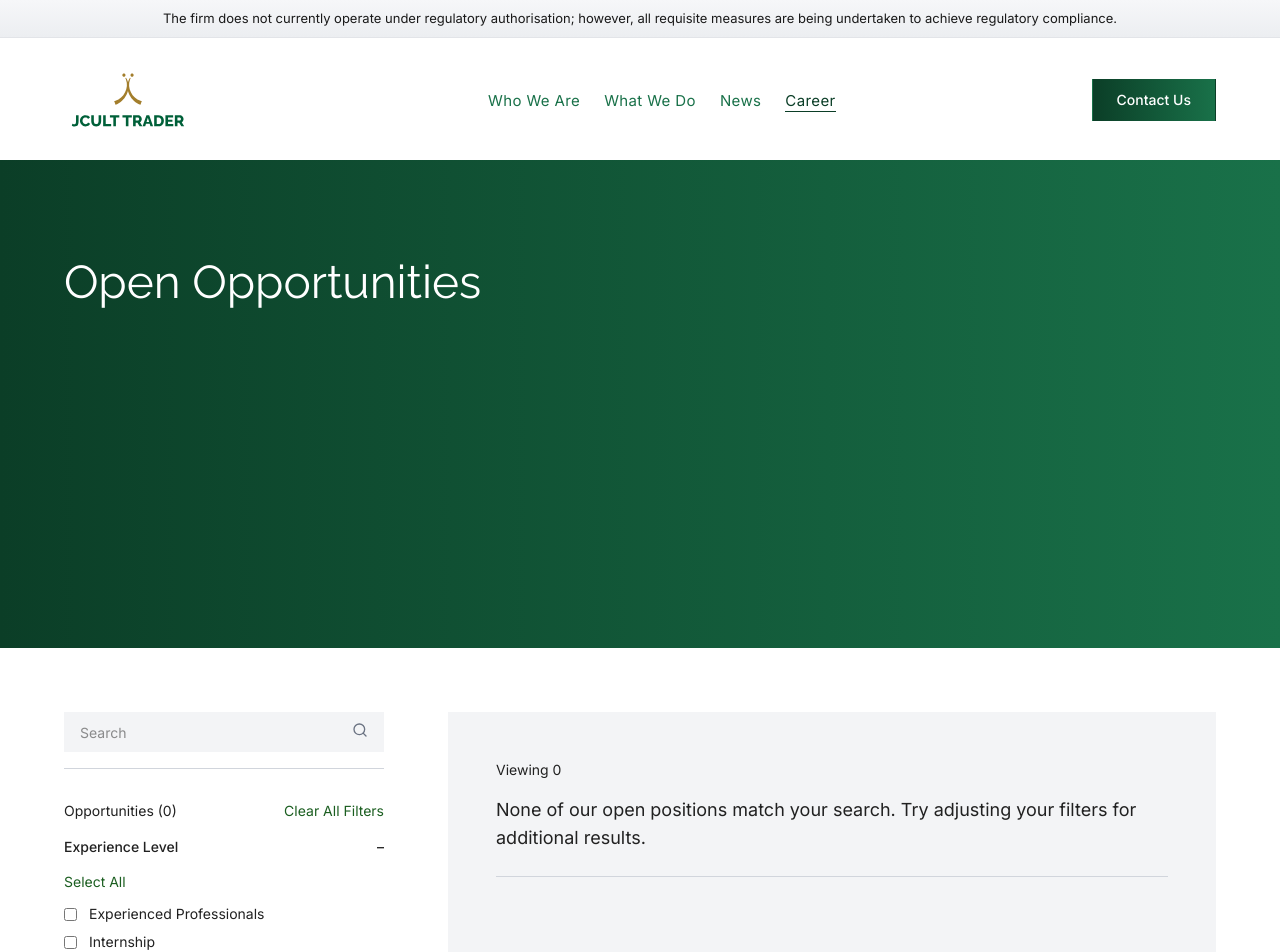
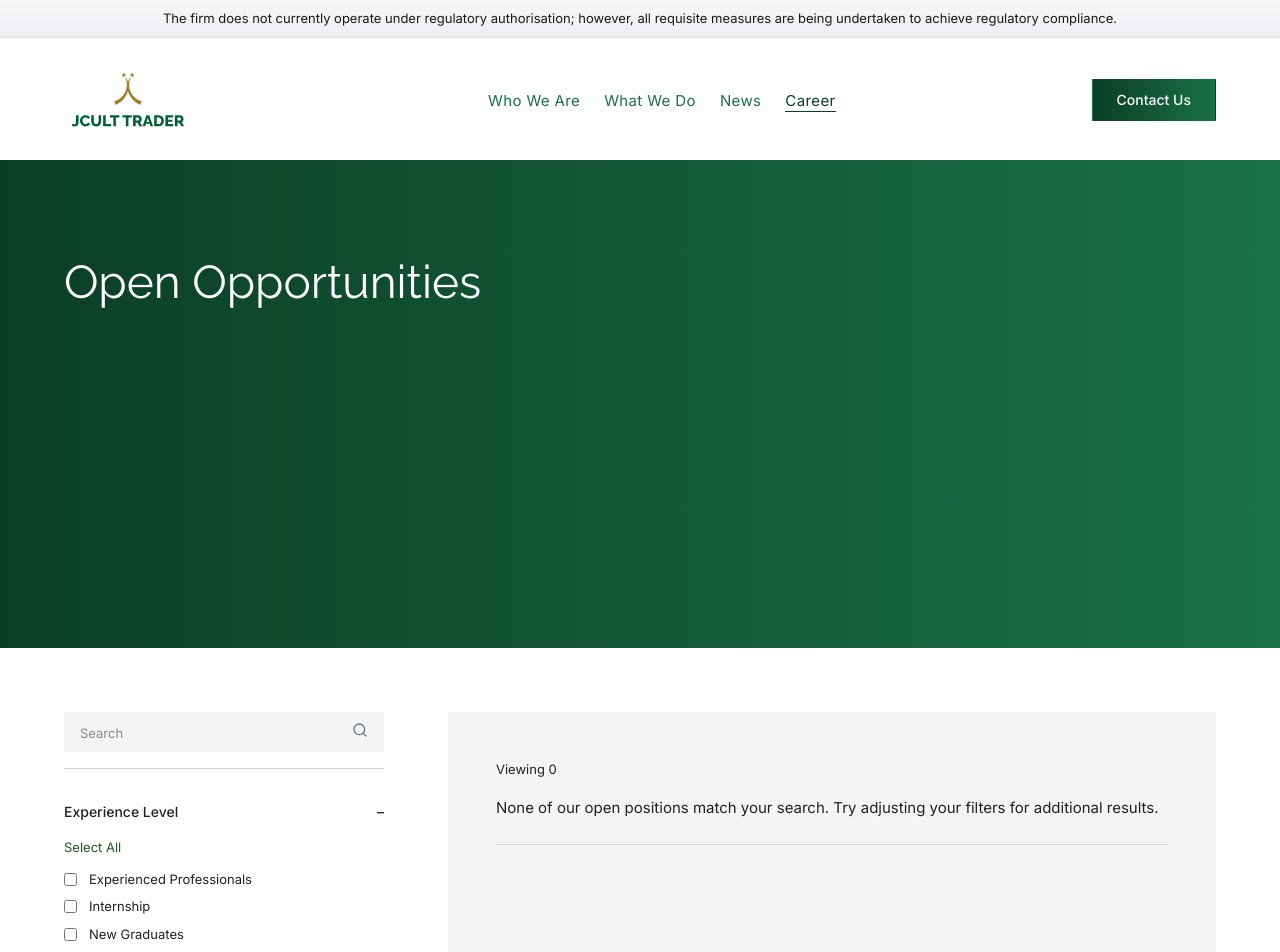
Before and after one commit to CodeWhiz-101/Jcult, a Next.js app: page /career/open-opportunities in a window 1280 px wide. Shown: the top 952 px of the page. Built offline with nearby package versions, Linux system fonts and the light colour scheme.

Commit message:
chore: force vercel rebuild

```diff
--- a/src/app/career/open-opportunities/page.tsx
+++ b/src/app/career/open-opportunities/page.tsx
@@ -65,12 +65,11 @@ export default function CareersPage() {
     <div className="min-h-screen bg-main">
       <main className="pt-[88px]">
 
-        {/* ================= HERO (UNCHANGED) ================= */}
+        {/* ================= HERO ================= */}
         <section className="relative overflow-visible">
           <div className="bg-primary">
             <div className="container-responsive">
               <div className="min-h-[60vh] md:min-h-[70vh] flex items-start pt-24 md:pt-32 lg:pt-40">
-
                 <h1 className="text-section-title font-brand text-white">
                   Open Opportunities
                 </h1>
@@ -79,11 +78,13 @@ export default function CareersPage() {
           </div>
         </section>
 
-        {/* ========== FILTERS + RESULTS (FIXED SPACING) ========= */}
+        {/* ========== FILTERS + RESULTS ========== */}
         <section className="container-responsive pt-12 md:pt-16 pb-16">
           <div className="grid grid-cols-1 lg:grid-cols-[320px_1fr] gap-16">
+
             {/* ================= LEFT FILTERS ================= */}
             <aside>
+
               {/* SEARCH */}
               <div className="mb-8">
                 <div className="relative bg-gray-100 px-4 py-2">
@@ -91,23 +92,27 @@ export default function CareersPage() {
                     value={search}
                     onChange={e => setSearch(e.target.value)}
                     placeholder="Search"
-                    className="bg-transparent w-full outline-none text-sm"
+                    className="bg-transparent w-full outline-none text-[13px]"
                   />
                   <Search className="absolute right-4 top-2.5 h-4 w-4 text-gray-500" />
                 </div>
                 <div className="border-b border-gray-300 mt-4" />
               </div>
 
-              {/* OPPORTUNITIES + CLEAR */}
+              {/* OPPORTUNITIES + CLEAR (ONLY IF FILTERED) */}
+              {chips.length > 0 && (
                 <div className="flex justify-between items-center mb-4">
-                <span className="text-sm">Opportunities (0)</span>
+                  <span className="text-[13px]">
+                    Opportunities (0)
+                  </span>
                   <button
                     onClick={clearAll}
-                  className="text-sm text-primary"
+                    className="text-[13px] text-primary"
                   >
                     Clear All Filters
                   </button>
                 </div>
+              )}
 
               {/* SELECTED FILTER CHIPS */}
               {chips.length > 0 && (
@@ -115,7 +120,7 @@ export default function CareersPage() {
                   {chips.map(chip => (
                     <span
                       key={chip}
-                      className="bg-primary text-white text-xs px-3 py-1 rounded-full flex items-center gap-2"
+                      className="bg-primary text-white text-[12px] px-3 py-1 rounded-full flex items-center gap-2"
                     >
                       {chip}
                       <button
@@ -163,6 +168,7 @@ export default function CareersPage() {
                 },
               ].map(section => (
                 <div key={section.key} className="mb-10">
+
                   <button
                     onClick={() =>
                       setOpen(o => ({
@@ -171,13 +177,11 @@ export default function CareersPage() {
                           !o[section.key as keyof typeof o],
                       }))
                     }
-                    className="flex justify-between w-full text-left mb-3 text-sm font-medium"
+                    className="flex justify-between w-full text-left mb-3 text-[14px] font-medium"
                   >
                     {section.title}
                     <span>
-                      {open[section.key as keyof typeof open]
-                        ? '–'
-                        : '+'}
+                      {open[section.key as keyof typeof open] ? '–' : '+'}
                     </span>
                   </button>
 
@@ -190,12 +194,9 @@ export default function CareersPage() {
                   >
                     <button
                       onClick={() =>
-                        selectAll(
-                          section.values,
-                          section.setSelected
-                        )
+                        selectAll(section.values, section.setSelected)
                       }
-                      className="text-sm text-primary mb-3"
+                      className="text-[13px] text-primary mb-3"
                     >
                       Select All
                     </button>
@@ -204,17 +205,13 @@ export default function CareersPage() {
                       {section.values.map(v => (
                         <label
                           key={v}
-                          className="flex items-center text-sm"
+                          className="flex items-center text-[13px]"
                         >
                           <input
                             type="checkbox"
                             checked={section.selected.includes(v)}
                             onChange={() =>
-                              toggle(
-                                v,
-                                section.selected,
-                                section.setSelected
-                              )
+                              toggle(v, section.selected, section.setSelected)
                             }
                             className="mr-3"
                           />
@@ -231,16 +228,16 @@ export default function CareersPage() {
 
             {/* ================= RIGHT RESULTS ================= */}
             <section className="bg-gray-100 p-12">
-              <p className="text-sm mb-4">Viewing 0</p>
+              <p className="text-[13px] mb-4">Viewing 0</p>
 
-              <p className="text-lg mb-6">
+              <p className="text-[15px] mb-6 leading-relaxed">
                 None of our open positions match your search.
-                Try adjusting your filters for additional
-                results.
+                Try adjusting your filters for additional results.
               </p>
 
               <div className="border-b border-gray-300" />
             </section>
+
           </div>
         </section>
       </main>
```
Also changed, not shown: 1 other file (tests, documents, lock files or other folders). Lines whose indentation alone changed are shown as unchanged.
